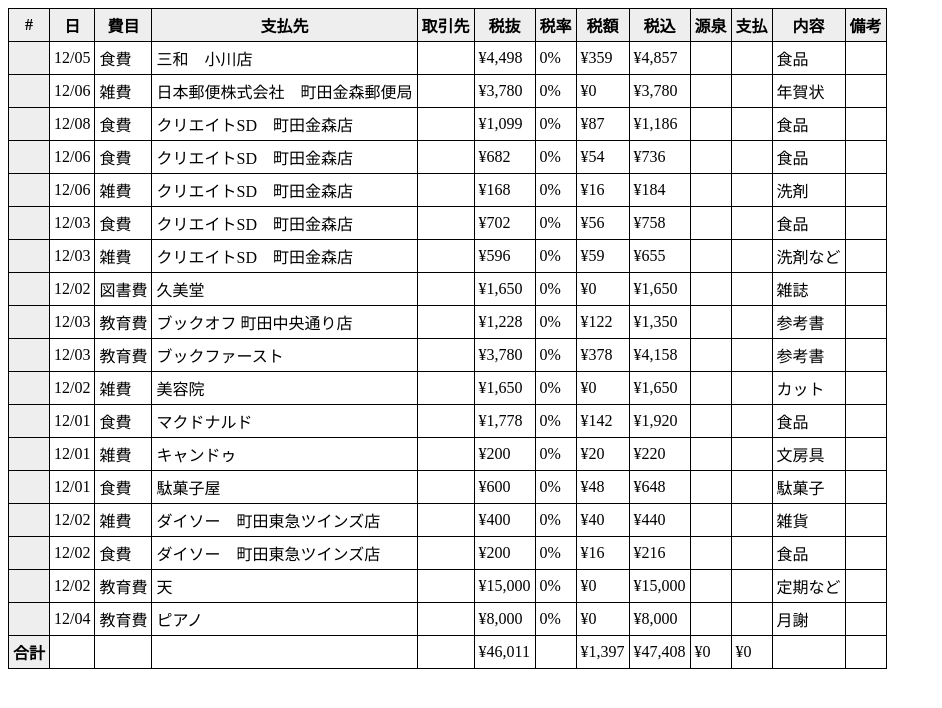
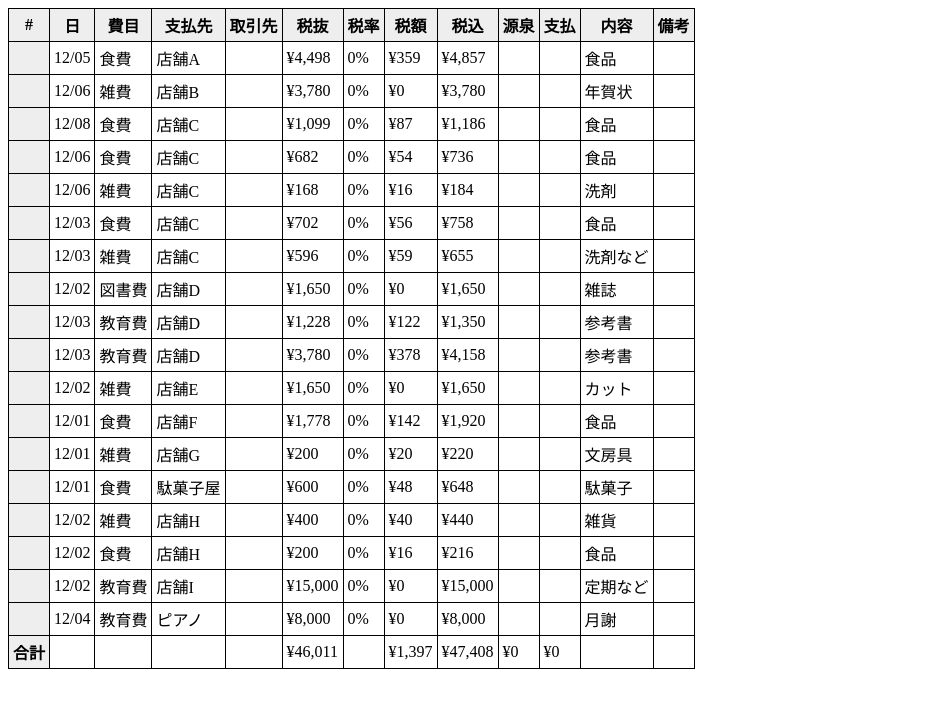
Before and after one commit to yugeta/table_numcal, a plain HTML site: page sample/index.html in a window 1280 px wide. Shown: the whole page, without its empty margins (0-942 px from the left). Drawn offline with Linux system fonts and the light colour scheme.

Commit message:
bug-fix : sample-html

```diff
--- a/sample/index.html
+++ b/sample/index.html
@@ -37,7 +37,7 @@
     <!-- <td class='id'>2</td> -->
     <td class="date">12/05</td>
     <td class="kamoku">食費</td>
-    <td class="shop">三和　小川店</td>
+    <td class="shop">店舗A</td>
     <td class="company"></td>
     <!-- <td class='price'></td>
     <td class='count'>1</td> -->
@@ -56,7 +56,7 @@
     <!-- <td class='id'>3</td> -->
     <td class="date">12/06</td>
     <td class="kamoku">雑費</td>
-    <td class="shop">日本郵便株式会社　町田金森郵便局</td>
+    <td class="shop">店舗B</td>
     <td class="company"></td>
     <!-- <td class='price'></td>
     <td class='count'>1</td> -->
@@ -75,7 +75,7 @@
     <!-- <td class='id'>4</td> -->
     <td class="date">12/08</td>
     <td class="kamoku">食費</td>
-    <td class="shop">クリエイトSD　町田金森店</td>
+    <td class="shop">店舗C</td>
     <td class="company"></td>
     <!-- <td class='price'></td>
     <td class='count'>1</td> -->
@@ -94,7 +94,7 @@
     <!-- <td class='id'>5</td> -->
     <td class="date">12/06</td>
     <td class="kamoku">食費</td>
-    <td class="shop">クリエイトSD　町田金森店</td>
+    <td class="shop">店舗C</td>
     <td class="company"></td>
     <!-- <td class='price'></td>
     <td class='count'>1</td> -->
@@ -113,7 +113,7 @@
     <!-- <td class='id'>6</td> -->
     <td class="date">12/06</td>
     <td class="kamoku">雑費</td>
-    <td class="shop">クリエイトSD　町田金森店</td>
+    <td class="shop">店舗C</td>
     <td class="company"></td>
     <!-- <td class='price'></td>
     <td class='count'>1</td> -->
@@ -132,7 +132,7 @@
     <!-- <td class='id'>7</td> -->
     <td class="date">12/03</td>
     <td class="kamoku">食費</td>
-    <td class="shop">クリエイトSD　町田金森店</td>
+    <td class="shop">店舗C</td>
     <td class="company"></td>
     <!-- <td class='price'></td>
     <td class='count'>1</td> -->
@@ -151,7 +151,7 @@
     <!-- <td class='id'>8</td> -->
     <td class="date">12/03</td>
     <td class="kamoku">雑費</td>
-    <td class="shop">クリエイトSD　町田金森店</td>
+    <td class="shop">店舗C</td>
     <td class="company"></td>
     <!-- <td class='price'></td>
     <td class='count'>1</td> -->
@@ -170,7 +170,7 @@
     <!-- <td class='id'>9</td> -->
     <td class="date">12/02</td>
     <td class="kamoku">図書費</td>
-    <td class="shop">久美堂</td>
+    <td class="shop">店舗D</td>
     <td class="company"></td>
     <!-- <td class='price'></td>
     <td class='count'>1</td> -->
@@ -189,7 +189,7 @@
     <!-- <td class='id'>10</td> -->
     <td class="date">12/03</td>
     <td class="kamoku">教育費</td>
-    <td class="shop">ブックオフ 町田中央通り店</td>
+    <td class="shop">店舗D</td>
     <td class="company"></td>
     <!-- <td class='price'></td>
     <td class='count'>1</td> -->
@@ -208,7 +208,7 @@
     <!-- <td class='id'>11</td> -->
     <td class="date">12/03</td>
     <td class="kamoku">教育費</td>
-    <td class="shop">ブックファースト</td>
+    <td class="shop">店舗D</td>
     <td class="company"></td>
     <!-- <td class='price'></td>
     <td class='count'>1</td> -->
@@ -227,7 +227,7 @@
     <!-- <td class='id'>12</td> -->
     <td class="date">12/02</td>
     <td class="kamoku">雑費</td>
-    <td class="shop">美容院</td>
+    <td class="shop">店舗E</td>
     <td class="company"></td>
     <!-- <td class='price'></td>
     <td class='count'>1</td> -->
@@ -246,7 +246,7 @@
     <!-- <td class='id'>13</td> -->
     <td class="date">12/01</td>
     <td class="kamoku">食費</td>
-    <td class="shop">マクドナルド</td>
+    <td class="shop">店舗F</td>
     <td class="company"></td>
     <!-- <td class='price'></td>
     <td class='count'>1</td> -->
@@ -265,7 +265,7 @@
     <!-- <td class='id'>14</td> -->
     <td class="date">12/01</td>
     <td class="kamoku">雑費</td>
-    <td class="shop">キャンドゥ</td>
+    <td class="shop">店舗G</td>
     <td class="company"></td>
     <!-- <td class='price'></td>
     <td class='count'>1</td> -->
@@ -303,7 +303,7 @@
     <!-- <td class='id'>16</td> -->
     <td class="date">12/02</td>
     <td class="kamoku">雑費</td>
-    <td class="shop">ダイソー　町田東急ツインズ店</td>
+    <td class="shop">店舗H</td>
     <td class="company"></td>
     <!-- <td class='price'></td>
     <td class='count'>1</td> -->
@@ -322,7 +322,7 @@
     <!-- <td class='id'>17</td> -->
     <td class="date">12/02</td>
     <td class="kamoku">食費</td>
-    <td class="shop">ダイソー　町田東急ツインズ店</td>
+    <td class="shop">店舗H</td>
     <td class="company"></td>
     <!-- <td class='price'></td>
     <td class='count'>1</td> -->
@@ -341,7 +341,7 @@
     <!-- <td class='id'>18</td> -->
     <td class="date">12/02</td>
     <td class="kamoku">教育費</td>
-    <td class="shop">天</td>
+    <td class="shop">店舗I</td>
     <td class="company"></td>
     <!-- <td class='price'></td>
     <td class='count'>1</td> -->
```
